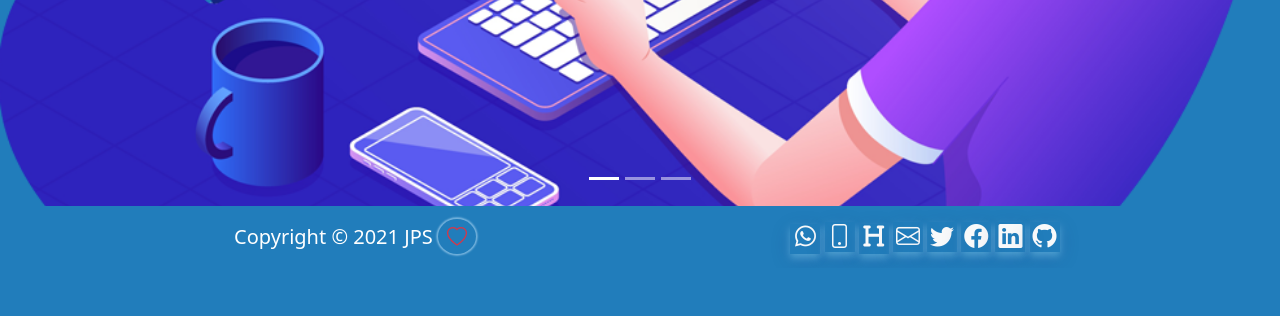
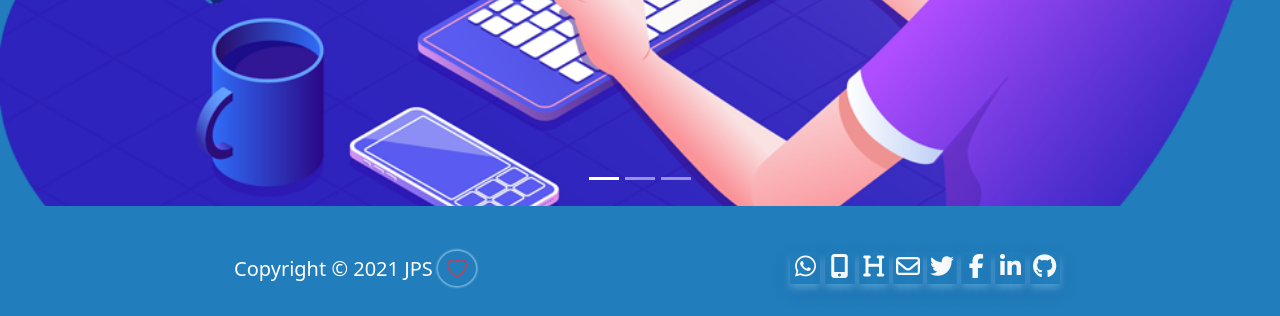
Before and after one commit to jps7828/cv, a PHP site: page / in a window 1280 px wide. Shown: the part 5960-6276 px from the top of the page. Before the commit the page ends 6220 px from the top, so only its background shows below. Run offline with PHP 8.4, Linux system fonts and the light colour scheme; some libraries are stand-ins or nearby versions.

Commit message:
(edited whats app icon fixed top)

```diff
--- a/css/my.css
+++ b/css/my.css
@@ -160,7 +160,7 @@ a:hover {
 .nav-link {
   text-decoration: none !important;
 }
-.nav-font-size {
+.navbar-nav li {
   font-size: 1.2em;
 }
 .nav-item  {
--- a/index.html
+++ b/index.html
@@ -62,10 +62,10 @@
   <section class="my-bg-color mb-5">
     <div class="container">
       <nav class="navbar navbar-expand-lg navbar-dark">
-        <div class="container-fluid nav-font-size px-0">
+        <div class="container-fluid px-0">
           <a class="navbar-brand px-3 py-2 d-sm-block" href="#">
             <img src="images/jitendra-pratap-singh.jpg" alt="profile image" width="50"
-              class="d-inline-block align-text-center rounded-circle">
+              class="d-inline-block align-text-center rounded-circle animate">
             JPS
           </a>
           <button class="navbar-toggler" type="button" data-bs-toggle="collapse"
@@ -108,7 +108,7 @@
                 <a href="javascript:void(0)" class="nav-link animate my-center"><i
                     class=" bi bi-moon text-light my-hover"></i></a>
               </li>
-              <a href="https://api.whatsapp.com/send?phone=917828550802&text=Hello%20Jitendra%2C%20I%20would%20to%20have%20a%20website." class="nav-link nav-item" target="_blank">
+              <a class="p-3 arrow-hover fixed-top my-auto" style="margin-left:1390px;" href="https://api.whatsapp.com/send?phone=917828550802&text=Hello%20Jitendra%2C%20I%20would%20to%20have%20a%20website." class="nav-link nav-item" target="_blank">
                 <li class="p-0"><img style="width:50px;" src="images/whatsapp.png"></li>
               </a>
 
@@ -135,7 +135,7 @@
         </div>
         <!-- Download Resume Button -->
         <div class="py-3">
-          <a href="jps_php.docx" class="btn btn-outline-light hover4 btn-lg" download>
+          <a href="jps_php.docx" class="btn btn-outline-light hover4 btn-lg animate2" download>
             Download Resume
           </a>
         </div>
@@ -780,7 +780,7 @@
 
 
   <!-- Footer -->
-  <footer class=" pt-3 pb-0 text-center position-relative">
+  <footer class="pt-5 pb-3 text-center position-relative">
     <div class="container">
       <div class="row">
         <div class="col-sm-6">
@@ -796,13 +796,13 @@
 
           <!-- Social -->
           <a href="https://api.whatsapp.com/send?phone=917828550802&text=Hello%20Jitendra%2C%20I%20would%20to%20have%20a%20website."><i class="fab fa-whatsapp h4 text-light hover5"></i></a>
-          <a href="callto:7828550802"><i class="bi bi-phone h4 text-light hover5"></i></a>
+          <a href="callto:7828550802"><i class="fa fa-mobile h4 text-light hover5"></i></a>
           <a href="https://jps7828.herokuapp.com/"><i class="fas fa-heading h4 text-light hover5"></i></a>
-          <a href="mailto:jps7828@gmail.com"><i class="bi bi-envelope h4 text-light hover5"></i></a>
-          <a href="http://twitter.com/jps7828"><i class="bi bi-twitter  h4 text-light hover5"></i></a>
-          <a href="http://www.facebook.com/JPS7828"><i class="bi bi-facebook h4 text-light hover5 "></i></a>
-          <a href="http://www.linkedin.com/in/jps7828/"><i class="bi bi-linkedin h4 text-light hover5"></i></a>
-          <a href="https://github.com/jps7828"><i class="bi bi-github   h4 text-light hover5"></i></a>
+          <a href="mailto:jps7828@gmail.com"><i class="fa fa-envelope-o h4 text-light hover5"></i></a>
+          <a href="http://twitter.com/jps7828"><i class="fa fa-twitter  h4 text-light hover5"></i></a>
+          <a href="http://www.facebook.com/JPS7828"><i class="fa fa-facebook h4 text-light hover5 "></i></a>
+          <a href="http://www.linkedin.com/in/jps7828/"><i class="fa fa-linkedin h4 text-light hover5"></i></a>
+          <a href="https://github.com/jps7828"><i class="fab fa-github   h4 text-light hover5"></i></a>
 
 
           <!-- Up arrow -->
```
